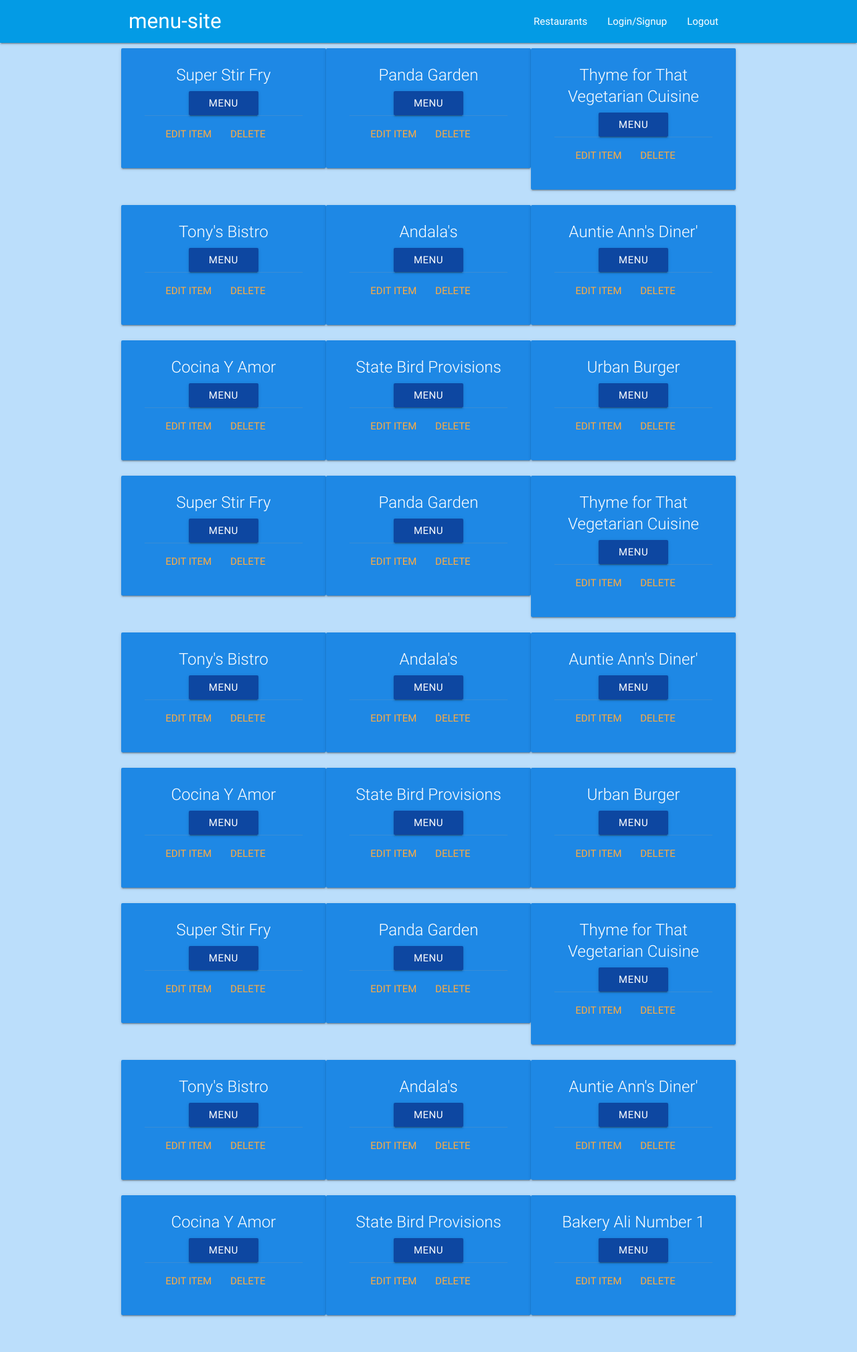
After one commit to alisaleemh/menu-site, a Flask app: page / in a window 1280 px wide. The commit adds this page. Shown: the whole page at 67% size. Run offline with Flask 2, Linux system fonts and the light colour scheme; some libraries are stand-ins or nearby versions.

Commit message:
all endpoints working

```diff
--- a/app.py
+++ b/app.py
@@ -1,9 +1,6 @@
-from flask import Flask, render_template, request, redirect, url_for, flash, jsonify, Blueprint
-from sqlalchemy import create_engine
-from sqlalchemy.orm import sessionmaker
-from database_setup import Base, Restaurant, MenuItem
+from flask import Flask, render_template, request, redirect, url_for, flash, jsonify
+from database_setup import Restaurant, MenuItem
 from session_manager import SessionManager
-from routes import restaurantMenu
 
 app = Flask(__name__)
 
@@ -13,14 +10,16 @@ db = SessionManager()
 # List of All Restaurants
 @app.route('/')
 @app.route('/restaurant')
+@app.route('/restaurants')
 @app.route('/restaurant/all')
+@app.route('/restaurants/all')
 def allRestaurants():
     restaurants = db.session.query(Restaurant).all()
-    return render_template('allRestaurant.html', restaurants=restaurants)
+    return render_template('allRestaurants.html', restaurants=restaurants)
 
 
 # Adds a New Restaurant Entry
-@app.route('/resturant/new', methods=['GET', 'POST'])
+@app.route('/restaurant/new', methods=['GET', 'POST'])
 def newRestaurant():
     if request.method == 'POST':
         if request.form['name']:
@@ -29,13 +28,13 @@ def newRestaurant():
             db.session.commit()
             flash("new restaurant menu successfully created")
             return redirect(url_for('allRestaurants'))
-        else:
-            render_template('newRestaurant.html')
+    else:
+        return render_template('newRestaurant.html')
 
 
 # Edits a Restaurant Entry
 # Input: restaurant_id
-@app.route('/restaurant/<int:restaurant_id>/edit')
+@app.route('/restaurant/<int:restaurant_id>/edit', methods=['GET', 'POST'])
 def editRestaurant(restaurant_id):
     if request.method == 'POST':
         editItem = db.session.query(Restaurant).filter_by(id=restaurant_id).one()
@@ -44,21 +43,21 @@ def editRestaurant(restaurant_id):
         flash("restaurant %s successfully edited" % editItem.name)
         return redirect(url_for('allRestaurants'))
     else:
-        render_template('editRestaurant.html')
+        return render_template('editRestaurant.html', restaurant_id=restaurant_id)
 
 
 # Delete a Restaurant
 # Input: restaurant_id
-@app.route('/restaurant/<int:restaurant_id>')
+@app.route('/restaurant/<int:restaurant_id>', methods=['GET', 'POST'])
 def deleteRestaurant(restaurant_id):
     deleteItem = db.session.query(Restaurant).filter_by(id=restaurant_id).one()
     if request.method == 'POST':
         db.session.delete(deleteItem)
         db.session.commit()
         flash("restaurant %s successfully deleted" % deleteItem.name)
-        return redirect (url_for('allRestaurants'))
+        return redirect(url_for('allRestaurants'))
     else:
-        return render_template('deleteRestaurant')
+        return render_template('deleteRestaurant.html', item=deleteItem)
 
 
 # Menu of a Specific Restaurant
@@ -67,7 +66,7 @@ def deleteRestaurant(restaurant_id):
 def showRestaurantMenu(restaurant_id):
     restaurant = db.session.query(Restaurant).filter_by(id=restaurant_id).one()
     items = db.session.query(MenuItem).filter_by(restaurant_id=restaurant.id)
-    return render_template('menu.html', restaurant=restaurant, items=items)
+    return render_template('showRestaurantMenu.html', restaurant=restaurant, items=items)
 
 
 # New Menu Item in a Specific Restaurant
@@ -79,9 +78,9 @@ def newMenuItem(restaurant_id):
         db.session.add(newItem)
         db.session.commit()
         flash("new item successfully added")
-        return redirect(url_for('restaurantMenu', restaurant_id=restaurant_id))
+        return redirect(url_for('showRestaurantMenu', restaurant_id=restaurant_id))
     else:
-        return render_template('newmenuitem.html', restaurant_id=restaurant_id)
+        return render_template('newMenuItem.html', restaurant_id=restaurant_id)
 
 
 # Edit a Menu Item in a Specific Restaurant
@@ -93,9 +92,9 @@ def editMenuItem(restaurant_id, menu_id):
         editItem.name = request.form['name']
         db.session.commit()
         flash("menu item successfully edited")
-        return redirect(url_for('restaurantMenu', restaurant_id=restaurant_id))
+        return redirect(url_for('showRestaurantMenu', restaurant_id=restaurant_id))
     else:
-        return render_template('editmenuitem.html', restaurant_id=restaurant_id, menu_id=menu_id)
+        return render_template('editMenuItem.html', restaurant_id=restaurant_id, menu_id=menu_id)
 
 
 # Delete a Menu Item in a Specific Restaurant
@@ -107,9 +106,9 @@ def deleteMenuItem(restaurant_id, menu_id):
         db.session.delete(deleteItem)
         db.session.commit()
         flash("menu item successfully deleted")
-        return redirect(url_for('restaurantMenu', restaurant_id=restaurant_id))
+        return redirect(url_for('showRestaurantMenu', restaurant_id=restaurant_id))
     else:
-        return render_template('deletemenuitem.html', item=deleteItem)
+        return render_template('deleteMenuItem.html', item=deleteItem)
 
 # Return a JSON object of the Menu in a Specific Restaurant
 # Input: restaurant_id
--- /dev/null
+++ b/helper.py
@@ -0,0 +1,6 @@
+from itertools import izip_longest
+
+def grouper(n, iterable, fillvalue=None):
+    "grouper(3, 'ABCDEFG', 'x') --> ABC DEF Gxx"
+    args = [iter(iterable)] * n
+    return izip_longest(fillvalue=fillvalue, *args)
--- /dev/null
+++ b/static/css/styles.css
@@ -0,0 +1,3 @@
+.card-text {
+  font-size: 16px ;
+}
--- /dev/null
+++ b/templates/allRestaurants.html
@@ -0,0 +1,39 @@
+{% extends "base.html" %}
+
+{% block content %}
+
+{% with messages = get_flashed_messages() %}
+{% if messages %}
+
+<ul>
+  {% for message in messages %}
+  <li><strong>{{message}}</strong></li>
+  {% endfor %}
+</ul>
+{% endif %}
+{% endwith %}
+
+<div class="row">
+
+    {% for restaurant in restaurants %}
+
+    <div class="card blue darken-1 center-align col s4">
+      <div class="card-content white-text hoverable">
+        <span class="card-title">{{restaurant.name}}</span>
+        <a class="blue darken-4 waves-effect waves-light btn" href="{{url_for('showRestaurantMenu', restaurant_id=restaurant.id) }}">Menu</a>
+        <div class="card-action">
+          <a href="{{url_for('editRestaurant', restaurant_id=restaurant.id) }}">Edit Item</a>
+          <a href="{{url_for('deleteRestaurant', restaurant_id=restaurant.id) }}">Delete</a>
+        </div>
+      </div>
+    </div>
+
+    {% endfor %}
+  </div>
+</div>
+
+
+
+
+
+{% endblock %}
--- a/templates/base.html
+++ b/templates/base.html
@@ -12,21 +12,22 @@
   <link rel="stylesheet" href="/static/css/materialize.css">
   <link href='https://fonts.googleapis.com/css?family=Lora:400,700,400italic,700italic' rel='stylesheet' type='text/css'>
   <link href='https://fonts.googleapis.com/css?family=Open+Sans:300italic,400italic,600italic,700italic,800italic,400,300,600,700,800' rel='stylesheet' type='text/css'>
-
-
+  <link rel="stylesheet" href="/static/css/styles.css">
 
 </head>
 
-<body>
+<body class="blue lighten-4">
   <!-- Navigation -->
   <nav>
     <div class="nav-wrapper">
-      <a href="#" class="brand-logo">menu-site</a>
-      <ul id="nav-mobile" class="right hide-on-med-and-down">
-        <li><a href="#">Sass</a></li>
-        <li><a href="#">Components</a></li>
-        <li><a href="#">JavaScript</a></li>
-      </ul>
+      <div class="container">
+        <a href="/" class="brand-logo">menu-site</a>
+        <ul id="nav-mobile" class="right hide-on-med-and-down">
+          <li><a href="#">Restaurants</a></li>
+          <li><a href="#">Login/Signup</a></li>
+          <li><a href="#">Logout</a></li>
+        </ul>
+      </div>
     </div>
   </nav>
 
--- a/templates/deletemenuitem.html
+++ b/templates/deleteMenuItem.html
@@ -12,7 +12,7 @@
 
 </form>
 
-<a href = "{{ url_for('restaurantMenu', restaurant_id = item.restaurant_id)}}"> Cancel </a>
+<a href = "{{ url_for('showRestaurantMenu', restaurant_id = item.restaurant_id)}}"> Cancel </a>
 </body>
 
 </html>
--- a/templates/newmenuitem.html
+++ b/templates/newMenuItem.html
@@ -2,7 +2,7 @@
 <body>
 <h1> New Menu Item </h1>
 
-<form action="{{url_for('editMenuItem', restaurant_id=restaurant_id)}}" method = 'POST'>
+<form action="{{url_for('newMenuItem', restaurant_id=restaurant_id)}}" method = 'POST'>
 
 <p>Name:</p>
 
```
Also changed, not shown: templates/deleteRestaurant.html (added, +18 -0 lines), templates/editRestaurant.html (added, +16 -0 lines), templates/newRestaurant.html (added, +16 -0 lines), templates/showRestaurantMenu.html (renamed from templates/menu.html, +9 -7 lines), restaurantmenu.db, templates/editMenuItem.html (renamed from templates/editmenuitem.html), 2 other files.
